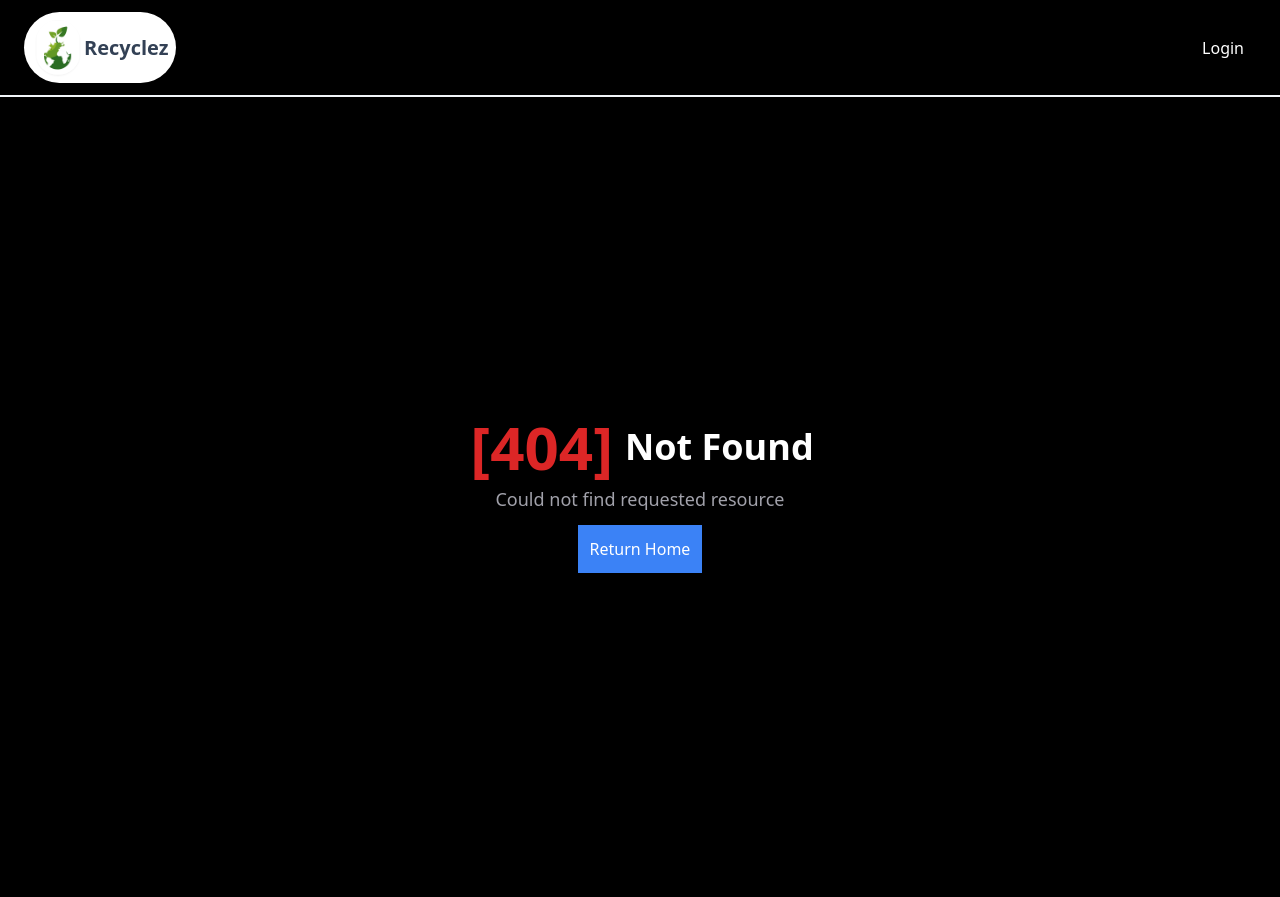
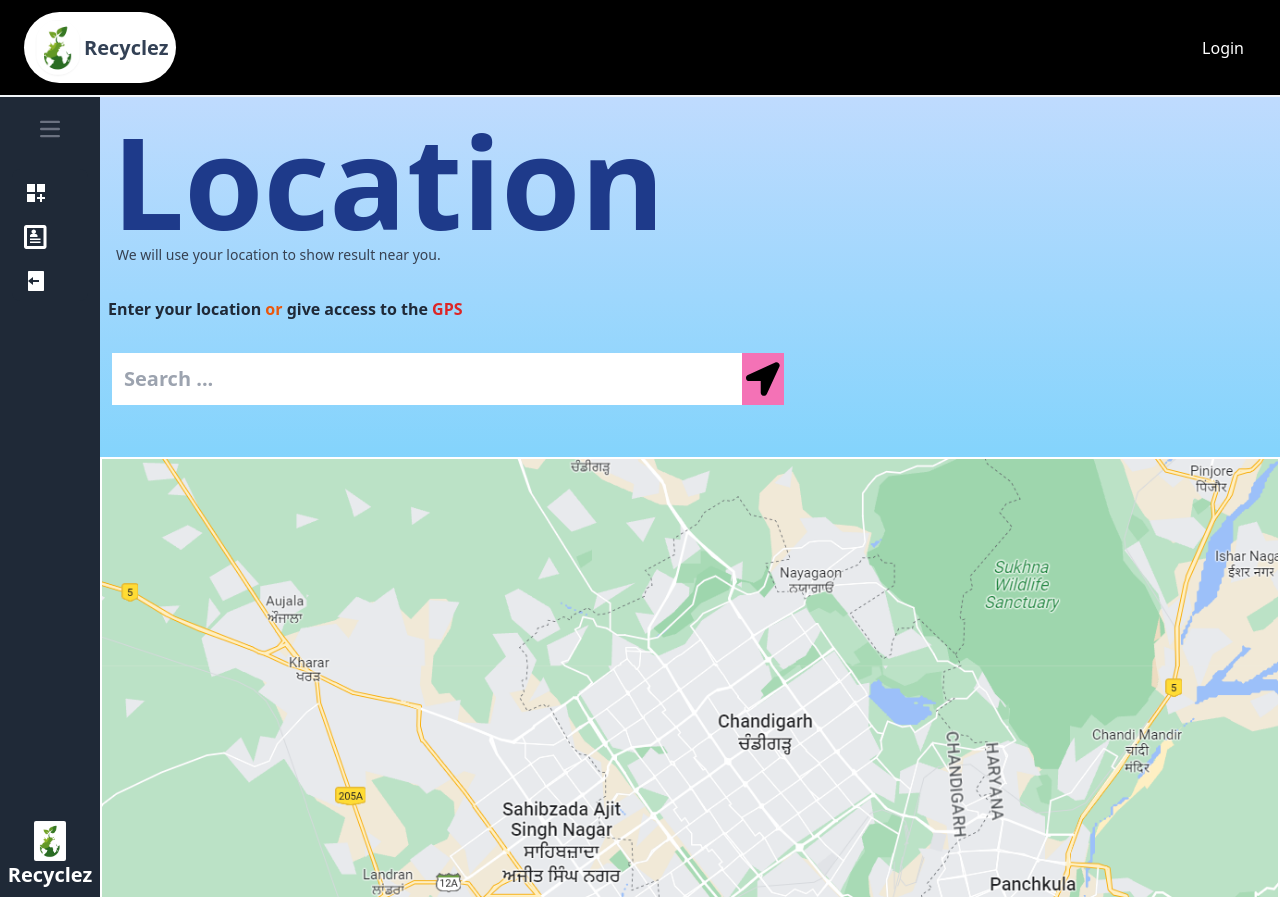
Before and after one commit to Google-Challengers/HelpReqHub, a Next.js app: page /Dashboard/Location in a window 1280 px wide. Before the commit this address had no page. Built offline with nearby package versions, Linux system fonts and the light colour scheme.

Commit message:
created the location page (added a test map image)

```diff
--- /dev/null
+++ b/src/app/Dashboard/Location/page.jsx
@@ -0,0 +1,36 @@
+import { SearchLocation } from "@/components/ComponentExporter";
+
+const Location = () => {
+  return (
+    <>
+      <section className="w-full lg:h-screen min-h-screen overflow-x-hidden overflow-y-auto bg-gradient-to-b from-blue-200 via-sky-300 to-cyan-500 flex flex-col items-center">
+        <h1 className="font-black text-blue-900 text-6xl md:7xl lg:text-9xl p-3 m-2 flex flex-col items-start w-full">
+          Location
+          <span className="text-xs md:text-sm font-thin text-gray-700 mx-1">
+            We will use your location to show result near you.
+          </span>
+        </h1>
+        <div className="m-3 w-full flex flex-col">
+          <h3 className="text-gray-800 text-base font-semibold mx-2">
+            Enter your location <span className="text-orange-600">or</span> give
+            access to the <span className="text-red-600">GPS</span>
+          </h3>
+          <div className="p-3">
+            <SearchLocation />
+          </div>
+        </div>
+        <div className="flex flex-col items-center">
+          <img
+            src={"/map.png"}
+            alt="map"
+            width={250}
+            height={250}
+            className="m-2 w-full h-auto border-2 border-solid border-white"
+          />
+        </div>
+      </section>
+    </>
+  );
+};
+
+export default Location;
--- a/src/components/ComponentExporter.jsx
+++ b/src/components/ComponentExporter.jsx
@@ -6,3 +6,4 @@ export { default as HamburgerIconBtn } from "@/components/CustomIcons/Hamburger"
 export { default as CloseIconBtn } from "@/components/CustomIcons/CloseBtn";
 export { default as Dashboard } from "@/components/Navbar/DashboardNav";
 export { default as ProfileForm } from "@/components/Profile/ProfileForm";
+export { default as SearchLocation } from "@/components/Location/SearchLocationBox";
--- /dev/null
+++ b/src/components/Location/SearchLocationBox.jsx
@@ -0,0 +1,21 @@
+import { FaLocationArrow } from "react-icons/fa";
+
+const SearchLocationBox = () => {
+  return (
+    <>
+      <div className="bg-pink-400 flex flex-row items-center w-full max-w-2xl my-5">
+        <input
+          type="search"
+          name="locationsearch"
+          id="locationsearch"
+          placeholder="Search ..."
+          className="outline-none px-3 py-3 w-full bg-white text-xl text-black font-black"
+          required
+        />
+        <FaLocationArrow className="text-4xl font-black text-black m-1 cursor-pointer" />
+      </div>
+    </>
+  );
+};
+
+export default SearchLocationBox;
```
Also changed, not shown: public/map.png (added).
